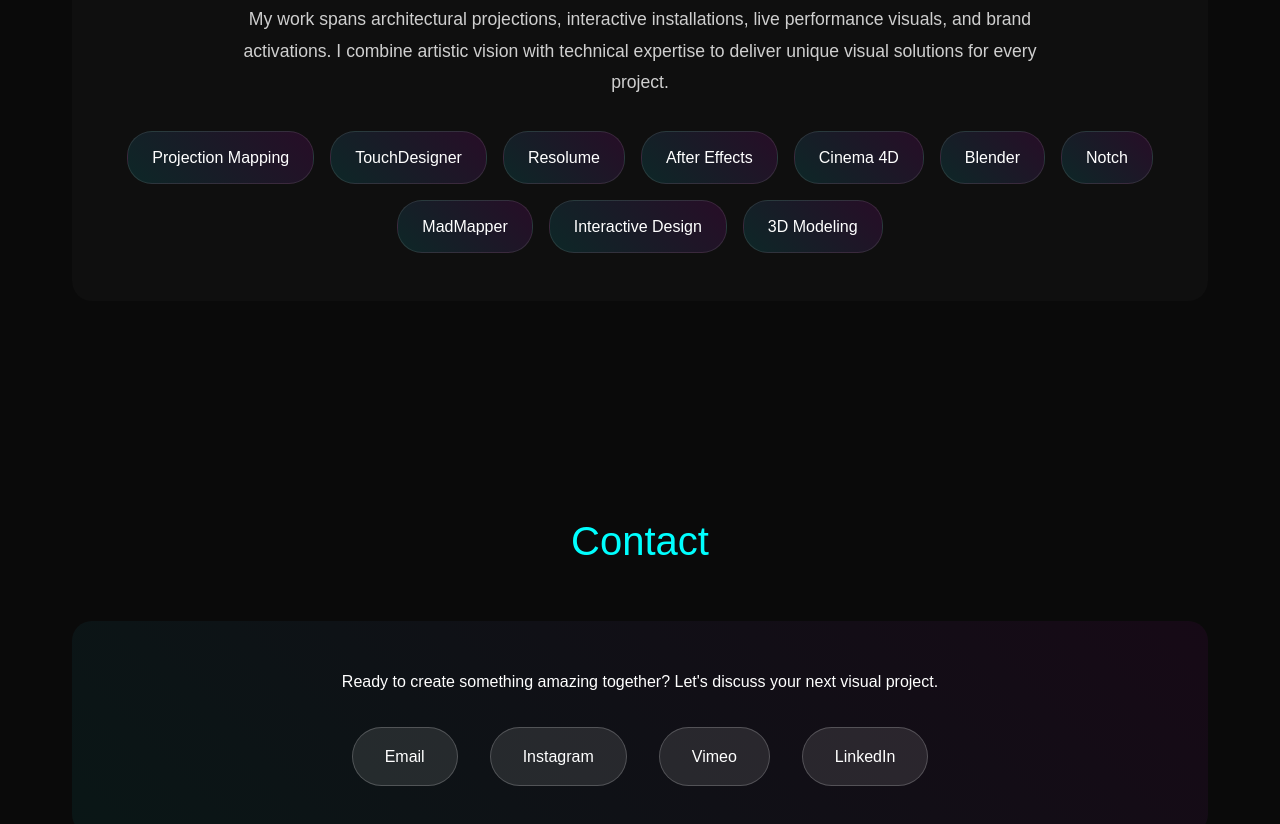
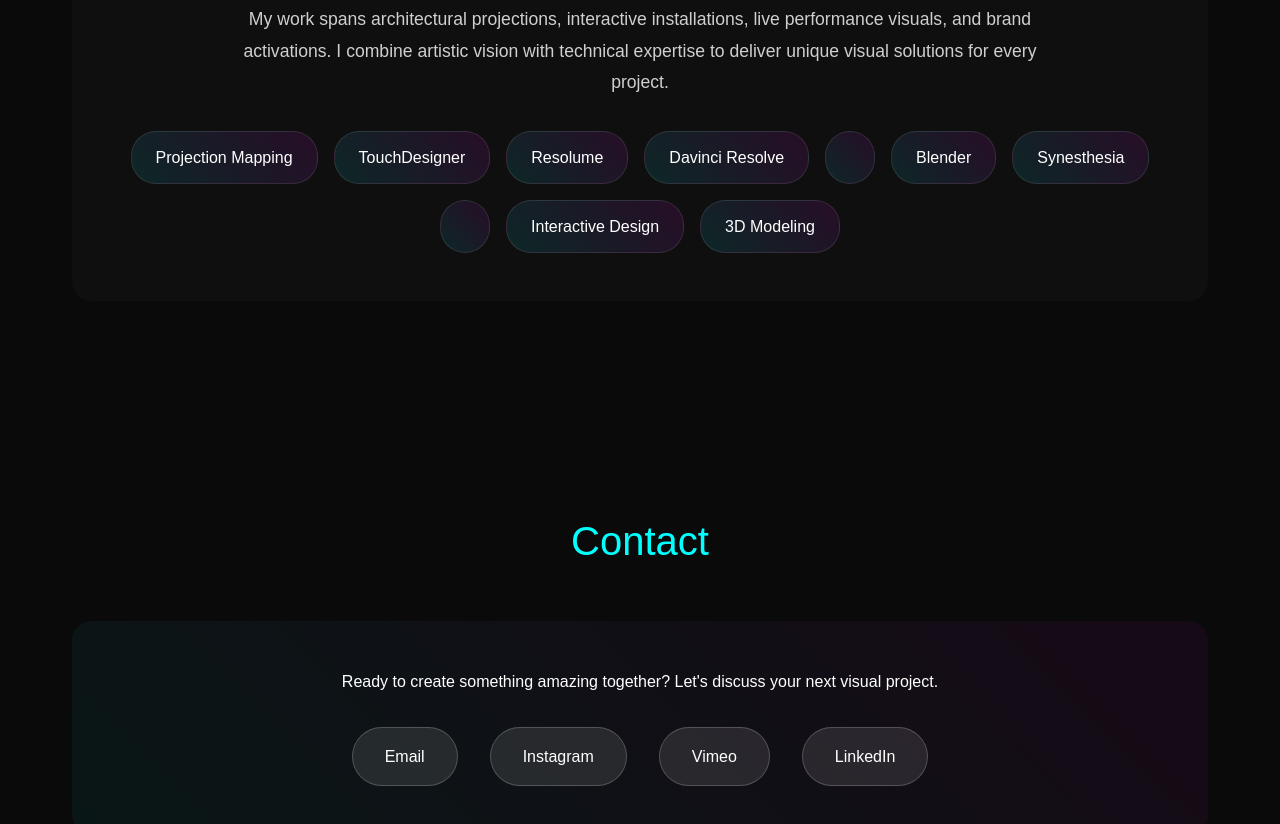
Before and after one commit to lucidsoup/lucidsoup.github.io, a plain HTML site: page index.html in a window 1280 px wide. Shown: the part 2500-3324 px from the top of the page. Drawn offline with Linux system fonts and the light colour scheme.

Commit message:
Update index.html

```diff
--- a/index.html
+++ b/index.html
@@ -651,11 +651,11 @@
                 <div class="skill">Projection Mapping</div>
                 <div class="skill">TouchDesigner</div>
                 <div class="skill">Resolume</div>
-                <div class="skill">After Effects</div>
-                <div class="skill">Cinema 4D</div>
+                <div class="skill">Davinci Resolve</div>
+                <div class="skill"></div>
                 <div class="skill">Blender</div>
-                <div class="skill">Notch</div>
-                <div class="skill">MadMapper</div>
+                <div class="skill">Synesthesia</div>
+                <div class="skill"></div>
                 <div class="skill">Interactive Design</div>
                 <div class="skill">3D Modeling</div>
             </div>
```
